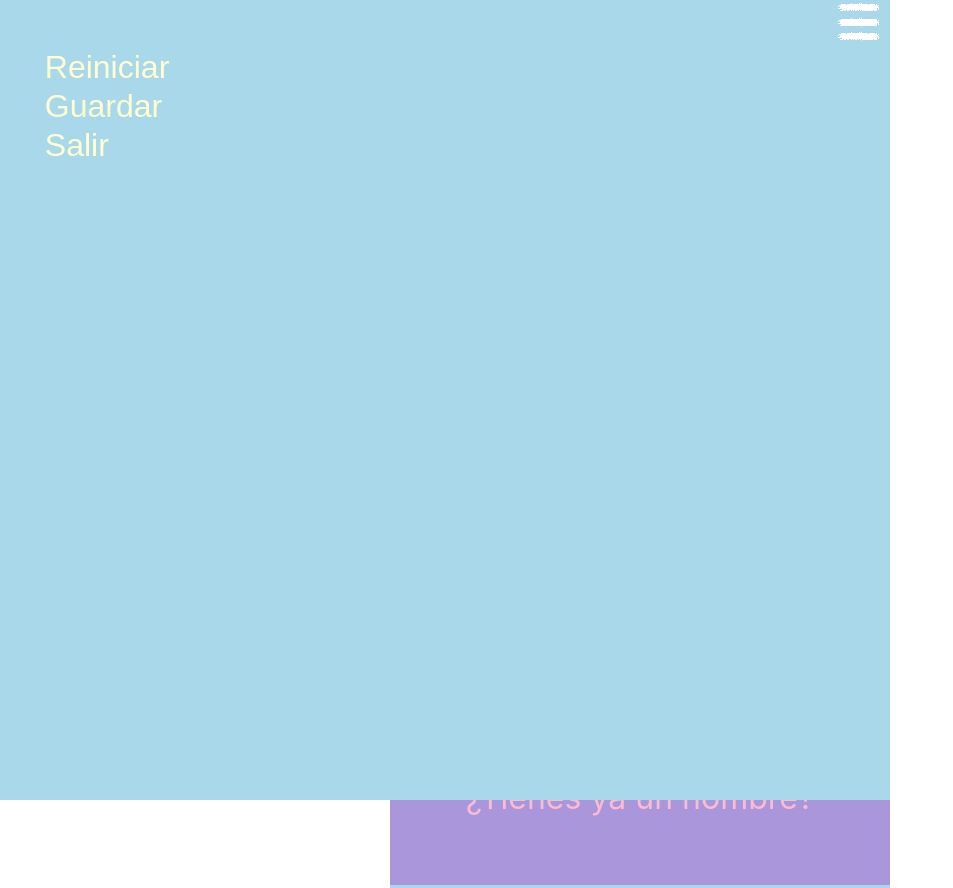
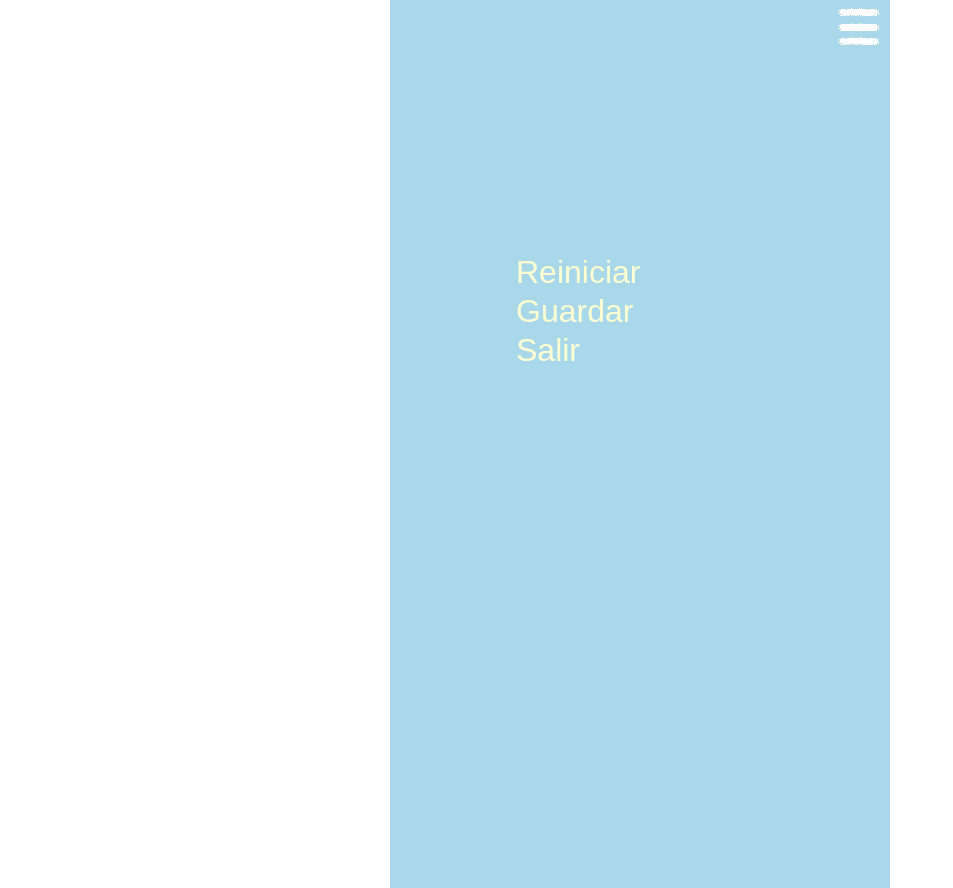
Before and after one commit to OscarEstudioSKR/React-Maskotin, a React (Create React App) app: page / in a window 1280 px wide. Both pictures are taken after a click on the button 859 px from the left and 35 px from the top of the page. Shown: the whole page, without its empty margins (0-953 px from the left). Built offline with nearby package versions, Linux system fonts and the light colour scheme.

Commit message:
menu principal

```diff
--- a/src/App.css
+++ b/src/App.css
@@ -3,6 +3,7 @@
   height: 177.5vw;
   max-width: 500px;
   max-height: 887.5px;
+  color: #ffffd2;
 }
 
 /*# sourceMappingURL=App.css.map */
--- a/src/Criatura.css
+++ b/src/Criatura.css
@@ -1,27 +1,20 @@
 .menu-options {
-  position: absolute;
-  overflow: hidden;
-  width: 70%;
+  position: relative;
+  left: 60%;
+  width: 100%;
   height: 100%;
   background: #a8d8ea;
-  align-self: flex-end;
-  display: flex;
-  flex-flow: row wrap;
-  align-items: flex-start;
-  animation-duration: 2s;
-  animtion-name: agrandar;
-  animation-fill-mode: forwards;
-  animation-iteration-count: 1;
+  margin: 0;
+  padding: 0;
+  width: 80%;
+  display: inline-block;
+  animation: 0.3s agrandar 1;
 }
 
 @keyframes agrandar {
   0% {
-    width: 0%;
-    background: #fcbad3;
-  }
-  100% {
-    width: 100%;
-    background: #a8d8ea;
+    opacity: 0%;
+    left: 0%;
   }
 }
 .botonSuperior {
@@ -39,7 +32,7 @@
 }
 
 .opc {
-  padding-bottom: 150%;
+  padding-top: 50%;
   padding-left: 5%;
 }
 
@@ -58,6 +51,7 @@
   background: #a8d8ea;
   margin: 0;
   padding: 0;
+  overflow: hidden;
   color: #ffffd2;
   max-width: 100%;
   display: flex;
--- a/src/Criatura.js
+++ b/src/Criatura.js
@@ -225,7 +225,33 @@ class Criatura extends Component {
       }, velAnimacion);
 
     }
-
+    reiniciar(){
+      this.setState({
+        cont: 0,
+        mensajeInicial: <p>Esperando a que nazca...<br />Quizas esta vez...</p>,
+        nombre: "Maskotin",
+        edad: 0,
+        tam: 0,
+        tamPlus: 0,
+        obesidad: 0,
+        inteligencia: 0,
+        hambre: 50,
+        calor: 50,
+        infelicidad: 50,
+        aburrimiento: 50,
+        enfermedad: 50,
+        cansancio: 50,
+        cagalera: 50,
+        accion: "Encubando huevo",
+        animList: [],
+        anim: 0,
+        img: huevo0,
+        idMenu: 0,
+        navAbierto: false,
+        dinero: 10,
+      })
+      menuAbierto = false
+    }
     render() {
 
       return (
@@ -236,9 +262,9 @@ class Criatura extends Component {
                 <img src={botonMenu} style={{alignSelf: 'flex-end'}}></img>
             </button>
             <div className="opc">
-              <button onClick={()=>{}} className="boton-menuP abierto">Reiniciar</button>
-              <button onClick={()=>{}} className="boton-menuP abierto">Guardar</button>
-              <button onClick={()=>{}} className="boton-menuP abierto">Salir</button>
+              <button onClick={()=>{this.reiniciar()}} className="boton-menuP abierto">Reiniciar</button>
+              <button onClick={()=>{menuAbierto=!menuAbierto;}} className="boton-menuP abierto">Guardar</button>
+              <button onClick={()=>{this.reiniciar()}} className="boton-menuP abierto">Salir</button>
             </div>
 
           </nav>}
@@ -260,6 +286,8 @@ class Criatura extends Component {
           <footer>
             {this.state.navAbierto ? <this.Navegador />:this.state.mensajeInicial}
           </footer>
+
+
       </div>
       );
     }
--- a/src/Criatura.sass
+++ b/src/Criatura.sass
@@ -10,33 +10,30 @@ $color3: #a8d8ea
     margin: 0
     padding: 0
 
+
 .menu-options
-    position: absolute
-    overflow: hidden
-    width: 70%
-    height: 100%
-    background: $color3
-    align-self: flex-end
-    display: flex
-    flex-flow: row wrap
-    align-items: flex-start
-    animation-duration: 2s
-    animtion-name: agrandar
-    animation-fill-mode: forwards
-    animation-iteration-count: 1
+    position: relative
+    left: 60%
+    @include full($color3, 100%)
+    width: 80%
+    display: inline-block
+    animation: 0.3s agrandar 1
+
+
 
 @keyframes agrandar
     0%
-        width: 0%
-        background: $color1
-    100%
-        width: 100%
-        background: $color3
+        opacity: 0%
+        left: 0%
+
+
 
 
 .botonSuperior
     display: flex
     justify-content: flex-end
+
+
 
 .boton-menuP
     background: none
@@ -46,7 +43,7 @@ $color3: #a8d8ea
 
 
 .opc
-    padding-bottom: 150%
+    padding-top: 50%
     padding-left: 5%
 
 
@@ -60,6 +57,7 @@ $color3: #a8d8ea
 
 .Criatura
     @include full($color3, 100%)
+    overflow: hidden
     color: $color0
     max-width: 100%
     display: flex
```
Also changed, not shown: 1 other file (tests, documents, lock files or other folders).
